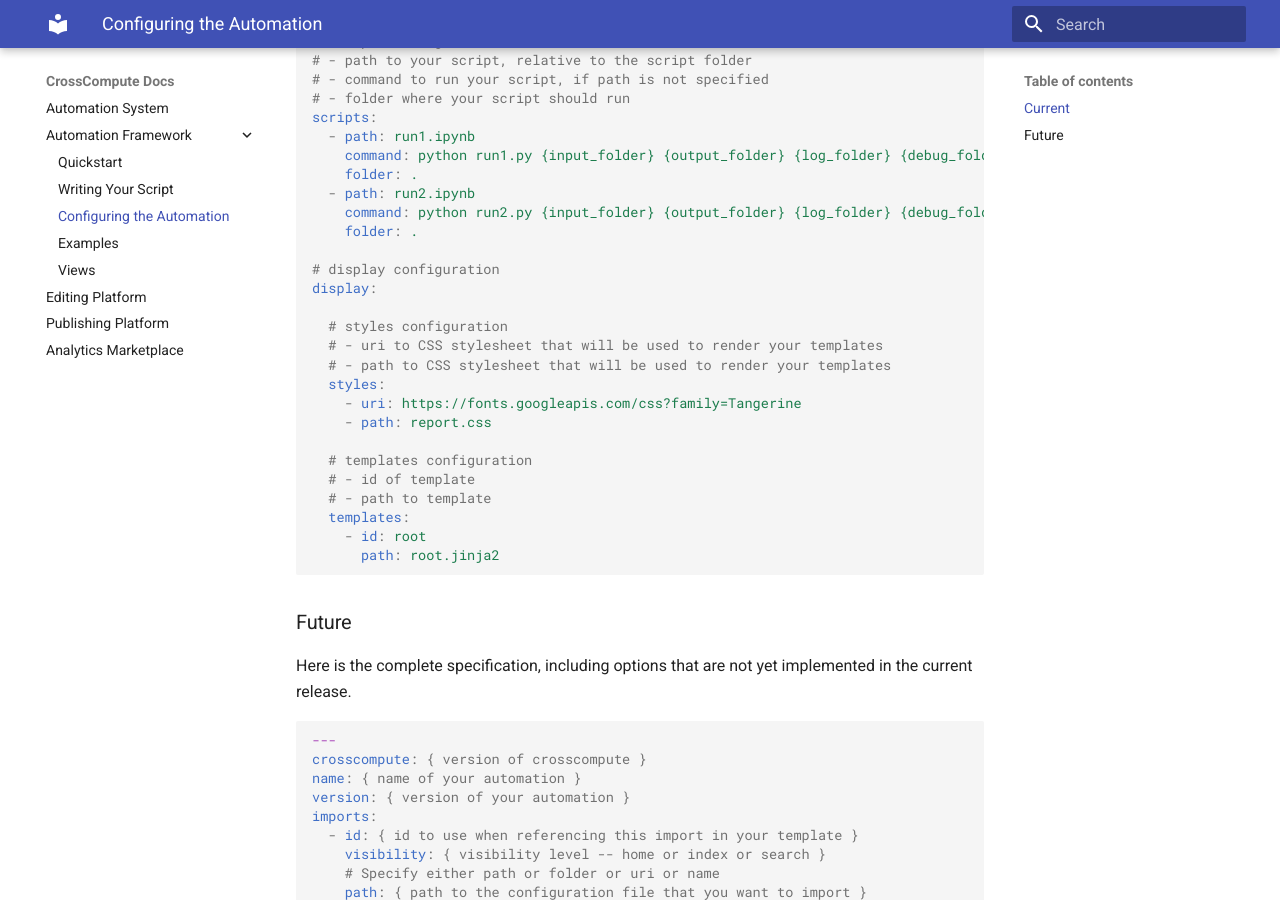
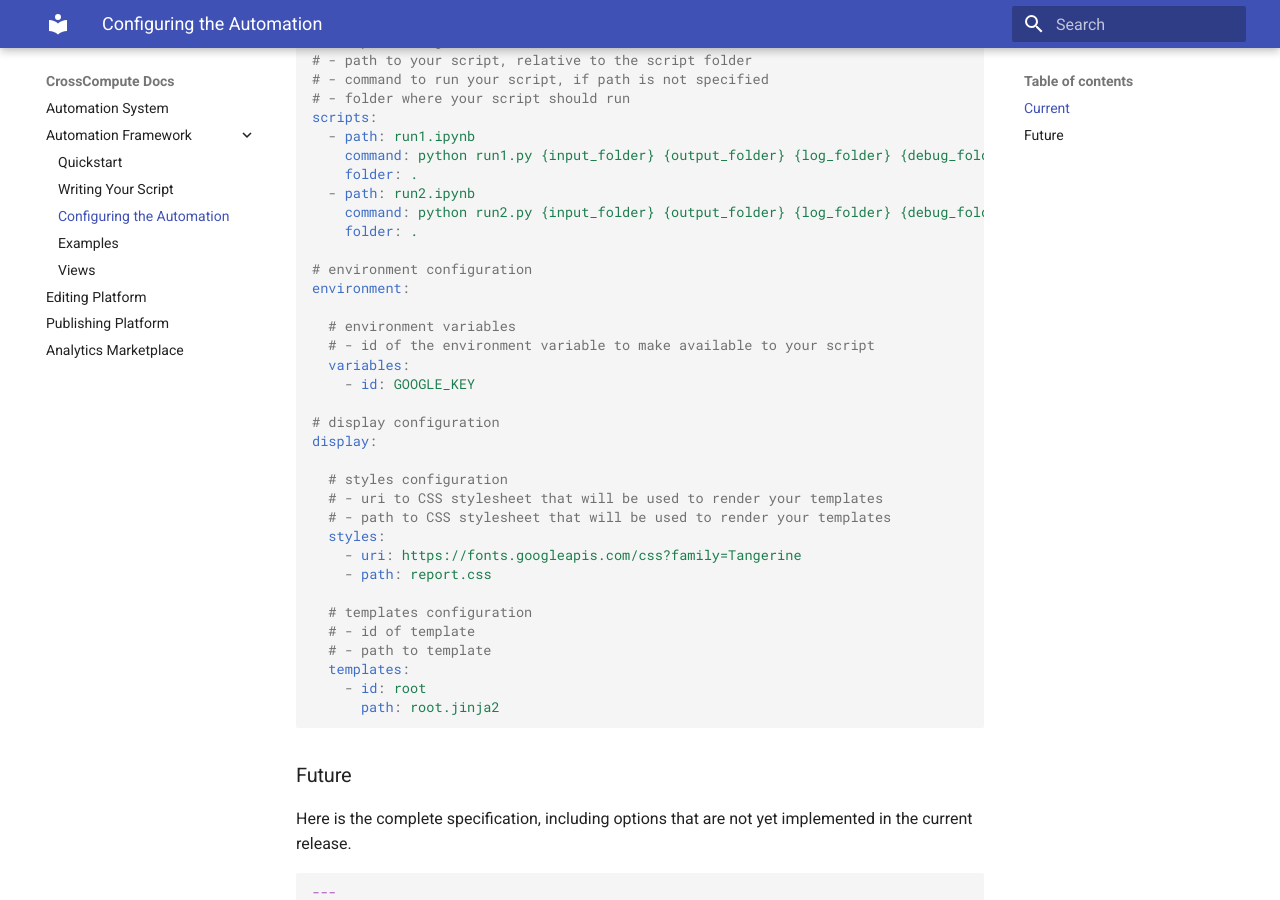
Before and after one commit to crosscompute/crosscompute-docs, an MkDocs documentation site: the page built from docs/automation-framework/configuration.md, in a window 1280 px wide and 900 px high, scrolled down 3158 px. Built offline with MkDocs 1.6.1 and Material for MkDocs 9.7.7, drawn with Linux system fonts in a browser that asks for light colours.

Commit message:
Include documentation on environment variables

```diff
--- a/docs/automation-framework/configuration.md
+++ b/docs/automation-framework/configuration.md
@@ -167,6 +167,14 @@ scripts:
     command: python run2.py {input_folder} {output_folder} {log_folder} {debug_folder}
     folder: .
 
+# environment configuration
+environment:
+
+  # environment variables
+  # - id of the environment variable to make available to your script
+  variables:
+    - id: GOOGLE_KEY
+
 # display configuration
 display:
 
```
